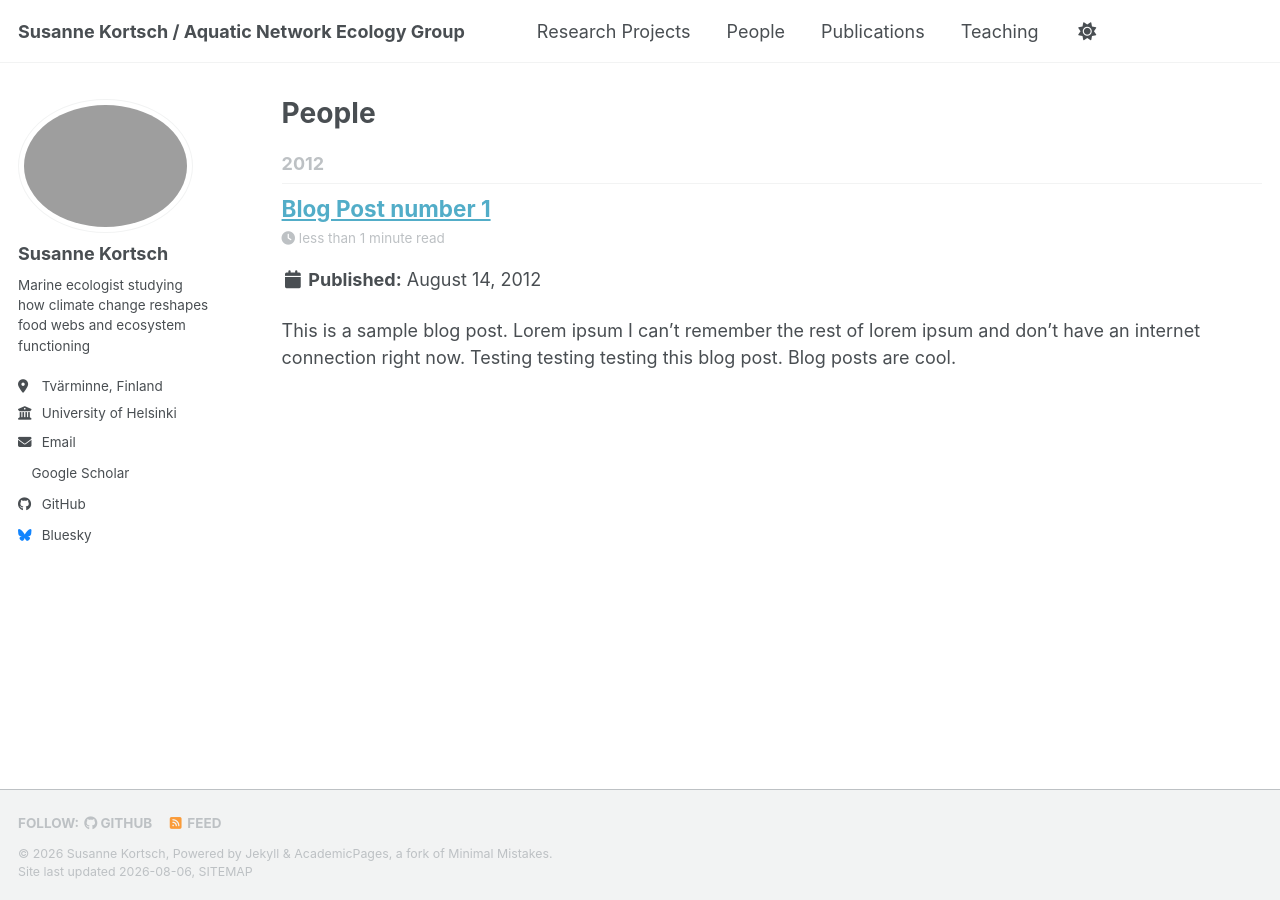
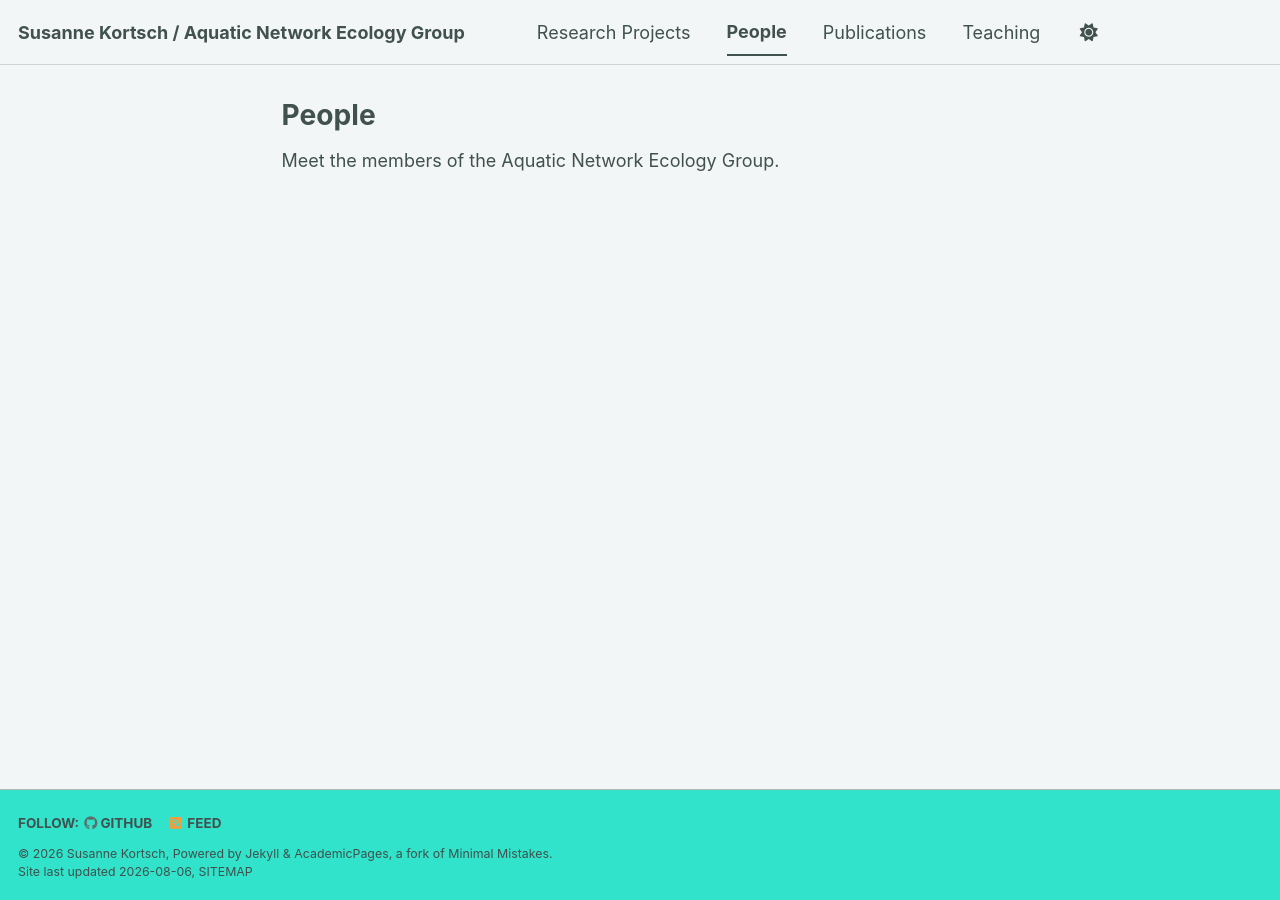
Before and after one commit to skortsch/skortsch.github.io, a Jekyll site: the page built from _pages/people.html, in a window 1280 px wide. Built offline with Jekyll 4.4.1, drawn with Linux system fonts in a browser that asks for light colours; a style sheet for code colours, icons or effects is not loaded.

Commit message:
updates people

```diff
--- a/_config.yml
+++ b/_config.yml
@@ -8,7 +8,7 @@
 
 # Basic Site Settings
 locale                   : "en-US"
-site_theme               : "default" # The available themes options are "default", "air", "sunrise", "mint", "dirt" and "contrast"
+site_theme               : "mint" # The available themes options are "default", "air", "sunrise", "mint", "dirt" and "contrast"
 title                    : "Susanne Kortsch / Aquatic Network Ecology Group"
 title_separator          : "-"
 name                     : &name "Susanne Kortsch"
@@ -227,10 +227,10 @@
   publications:
     output: true
     permalink: /:collection/:path/
-  portfolio:
+  research-projects:
     output: true
     permalink: /:collection/:path/
-  talks:
+  people:
     output: true
     permalink: /:collection/:path/
 
@@ -282,14 +282,15 @@
       author_profile: true
       share: true
       comment: true
-  # _talks
+  # _people
   - scope:
       path: ""
-      type: talks
+      type: people
     values:
-      layout: talk
-      author_profile: true
-      share: true
+      layout: single
+      author_profile: false
+      share: false
+
 
 
 # Sass/SCSS
--- a/_data/navigation.yml
+++ b/_data/navigation.yml
@@ -12,10 +12,10 @@
   #  url: /talks/
 
   - title: "Research Projects"
-    url: /portfolio/
+    url: /research-projects/
 
   - title: "People"
-    url: /year-archive/
+    url: /people/
 
   - title: "Publications"
     url: /publications/
--- a/_pages/people.html
+++ b/_pages/people.html
@@ -1,19 +1,66 @@
 ---
 layout: archive
+title: "People"
 permalink: /people/
-title: "People"
-author_profile: true
-redirect_from:
-  - /wordpress/blog-posts/
+author_profile: false
 ---
 
 {% include base_path %}
-{% capture written_year %}'None'{% endcapture %}
-{% for post in site.posts %}
-  {% capture year %}{{ post.date | date: '%Y' }}{% endcapture %}
-  {% if year != written_year %}
-    <h2 id="{{ year | slugify }}" class="archive__subtitle">{{ year }}</h2>
-    {% capture written_year %}{{ year }}{% endcapture %}
-  {% endif %}
-  {% include archive-single.html %}
+
+<p>Meet the members of the Aquatic Network Ecology Group.</p>
+
+{% assign principal_investigators = site.people | where: "group", "principal-investigator" | sort: "order" %}
+{% assign researchers = site.people | where: "group", "researcher" | sort: "order" %}
+{% assign doctoral_researchers = site.people | where: "group", "doctoral-researcher" | sort: "order" %}
+{% assign students = site.people | where: "group", "student" | sort: "order" %}
+{% assign alumni = site.people | where: "group", "alumni" | sort: "order" %}
+
+{% if principal_investigators.size > 0 %}
+<h2>Principal Investigator</h2>
+
+<div class="people-grid">
+{% for person in principal_investigators %}
+  {% include person-card.html person=person %}
 {% endfor %}
+</div>
+{% endif %}
+
+{% if researchers.size > 0 %}
+<h2>Researchers</h2>
+
+<div class="people-grid">
+{% for person in researchers %}
+  {% include person-card.html person=person %}
+{% endfor %}
+</div>
+{% endif %}
+
+{% if doctoral_researchers.size > 0 %}
+<h2>Doctoral Researchers</h2>
+
+<div class="people-grid">
+{% for person in doctoral_researchers %}
+  {% include person-card.html person=person %}
+{% endfor %}
+</div>
+{% endif %}
+
+{% if students.size > 0 %}
+<h2>Students</h2>
+
+<div class="people-grid">
+{% for person in students %}
+  {% include person-card.html person=person %}
+{% endfor %}
+</div>
+{% endif %}
+
+{% if alumni.size > 0 %}
+<h2>Alumni</h2>
+
+<div class="people-grid">
+{% for person in alumni %}
+  {% include person-card.html person=person %}
+{% endfor %}
+</div>
+{% endif %}
```
Also changed, not shown: _includes/person-card.html (added, +72 -0 lines), _people/susanne-kortsch.md (added, +56 -0 lines), images/people/susanne-kortsch.png (added).
